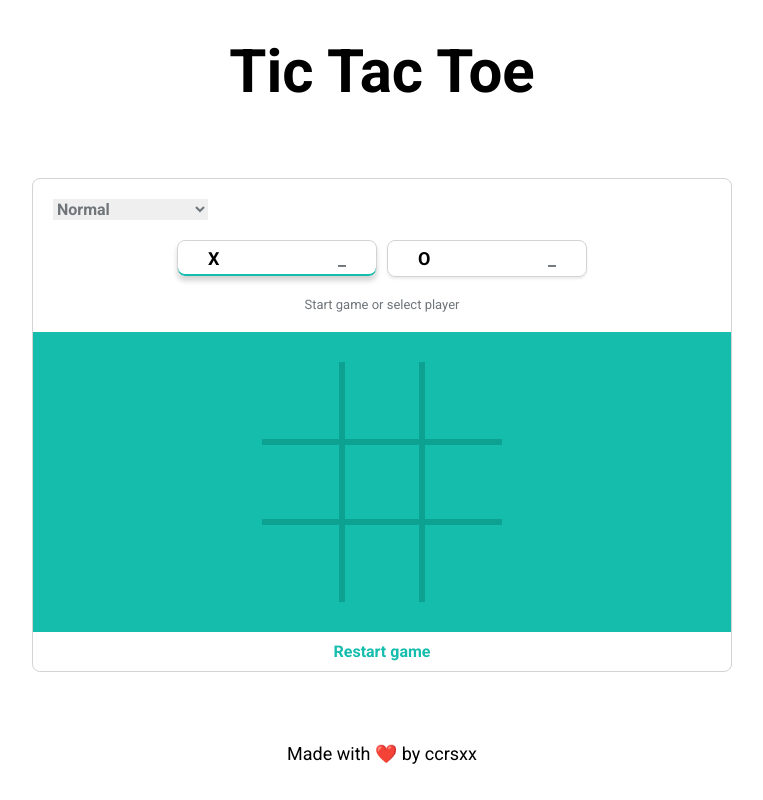
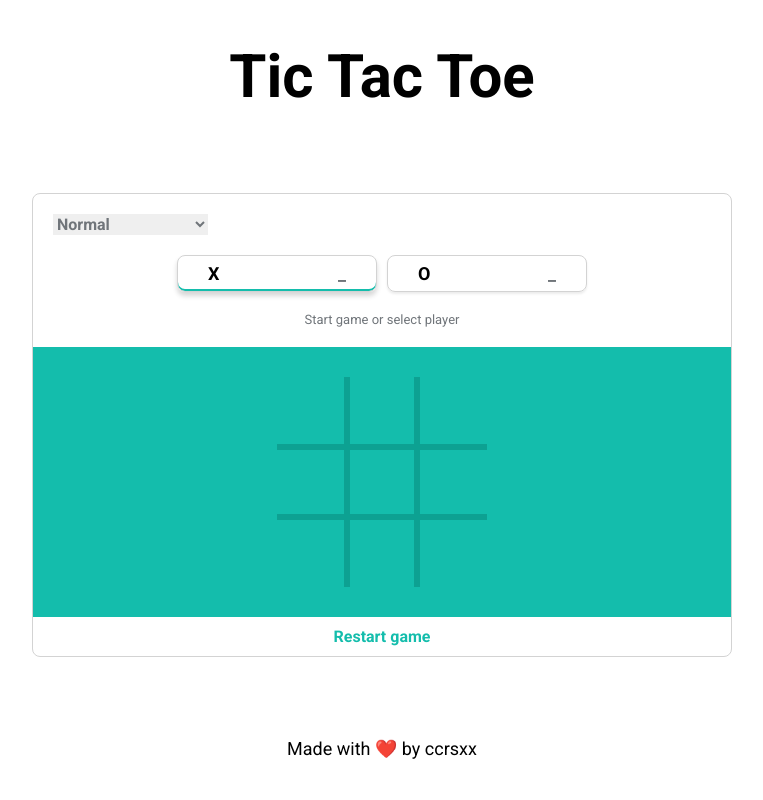
Before and after one commit to ccrsxx/tic-tac-toe, a React (Create React App) app: page / in a window 1280 px wide. Shown: the whole page, without its empty margins (258-1021 px from the left). Built offline with nearby package versions, Linux system fonts and the light colour scheme.

Commit message:
logic done, computer tomorrow

```diff
--- a/src/App.tsx
+++ b/src/App.tsx
@@ -1,4 +1,4 @@
-import { useState, useEffect } from 'react';
+import { useState, useMemo } from 'react';
 import { Header, Game, Footer } from './components';
 
 export function App() {
@@ -7,15 +7,16 @@ export function App() {
   const [gameMode, setGameMode] = useState('normal');
   const [gameBoard, setGameBoard] = useState(Array(9).fill(''));
   const [gameWinner, setGameWinner] = useState('');
+  const [gameOver, setGameOver] = useState(false);
   const [nextPlayer, setNextPlayer] = useState('X');
-
-  useEffect(() => {
-    if (!gameWinner) calculateWinner();
-  }, [gameBoard]);
+  const [isRestarted, setIsRestarted] = useState(false);
 
   const handleMode = ({
     target: { value }
-  }: React.ChangeEvent<HTMLSelectElement>) => setGameMode(value);
+  }: React.ChangeEvent<HTMLSelectElement>) => {
+    setGameMode(value);
+    resetGame(true);
+  };
 
   const handleClick = (index: number) => () => {
     if (gameWinner || gameBoard[index]) return;
@@ -23,11 +24,17 @@ export function App() {
     const newGameBoard = [...gameBoard];
     newGameBoard[index] = nextPlayer;
 
-    setNextPlayer(nextPlayer === 'X' ? 'O' : 'X');
     setGameBoard(newGameBoard);
+    checkWinner(newGameBoard);
   };
 
-  const calculateWinner = () => {
+  const checkWinner = (newGameBoard: string[]) => {
+    if (newGameBoard.every((square) => square)) {
+      setGameWinner('draw');
+      highlightWinner([...Array(9).keys()]);
+      setTimeout(() => setGameOver(true), 600);
+    }
+
     const winningCombinations = [
       [0, 1, 2],
       [3, 4, 5],
@@ -39,36 +46,57 @@ export function App() {
       [2, 4, 6]
     ];
 
-    const indexWinner = winningCombinations.find((combination) => {
+    const indexWinner = winningCombinations.findIndex((combination) => {
       const [a, b, c] = combination;
       return (
-        gameBoard[a] &&
-        gameBoard[a] === gameBoard[b] &&
-        gameBoard[a] === gameBoard[c]
+        newGameBoard[a] &&
+        newGameBoard[a] === newGameBoard[b] &&
+        newGameBoard[a] === newGameBoard[c]
       );
     });
 
-    const winner = indexWinner ? gameBoard[indexWinner[0]] : null;
+    const winner = indexWinner !== -1 ? winningCombinations[indexWinner] : null;
 
     if (winner) {
-      setGameWinner(winner);
+      const winnerPlayer = newGameBoard[winner[0]];
 
-      gameWinner === 'X'
-        ? setPlayerScore(playerScore + 1)
-        : setComputerScore(computerScore + 1);
-    } else if (gameBoard.every((square) => square)) {
-      setGameWinner('draw');
-    }
+      setGameWinner(winnerPlayer);
+      highlightWinner(winner);
+
+      setTimeout(() => setGameOver(true), 600);
+
+      winnerPlayer === 'X'
+        ? setPlayerScore((prevScore) => prevScore + 1)
+        : setComputerScore((prevScore) => prevScore + 1);
+    } else setNextPlayer(nextPlayer === 'X' ? 'O' : 'X');
   };
 
-  const resetGame = () => {
-    setPlayerScore(0);
-    setComputerScore(0);
-    setGameMode('normal');
+  const highlightWinner = (winnerIndex: number[]) => {
+    const winnerSquares = document.querySelectorAll('.square-box');
+
+    winnerSquares.forEach(
+      (square, index) =>
+        winnerIndex.includes(index) && square.classList.add('active')
+    );
+  };
+
+  const resetGame = (softReset = false) => {
+    if (!softReset) {
+      setPlayerScore(0);
+      setComputerScore(0);
+    }
+
+    setIsRestarted(!isRestarted);
     setGameBoard(Array(9).fill(''));
     setGameWinner('');
+    setGameOver(false);
     setNextPlayer('X');
   };
+
+  const [gameBoardKey, gameStatusKey] = [
+    useMemo(() => Math.random(), [isRestarted]),
+    useMemo(() => Math.random(), [gameBoard])
+  ];
 
   return (
     <div className='App'>
@@ -80,6 +108,9 @@ export function App() {
         gameBoard={gameBoard}
         nextPlayer={nextPlayer}
         gameWinner={gameWinner}
+        gameOver={gameOver}
+        gameBoardKey={gameBoardKey}
+        gameStatusKey={gameStatusKey}
         handleMode={handleMode}
         handleClick={handleClick}
         resetGame={resetGame}
--- a/src/components/Game.tsx
+++ b/src/components/Game.tsx
@@ -6,12 +6,15 @@ interface GameProps {
   gameMode: string;
   gameBoard: string[];
   gameWinner: string;
+  gameOver: boolean;
   nextPlayer: string;
+  gameBoardKey: number;
+  gameStatusKey: number;
   handleMode: ({
     target: { value }
   }: React.ChangeEvent<HTMLSelectElement>) => void;
   handleClick: (index: number) => () => void;
-  resetGame: () => void;
+  resetGame: (isRestarted?: boolean) => void;
 }
 
 export function Game({
@@ -20,7 +23,10 @@ export function Game({
   gameMode,
   gameBoard,
   gameWinner,
+  gameOver,
   nextPlayer,
+  gameBoardKey,
+  gameStatusKey,
   handleMode,
   handleClick,
   resetGame
@@ -34,10 +40,23 @@ export function Game({
         gameMode={gameMode}
         gameWinner={gameWinner}
         nextPlayer={nextPlayer}
+        gameStatusKey={gameStatusKey}
+        gameBoardKey={gameBoardKey}
         handleMode={handleMode}
       />
-      <GameContainer gameBoard={gameBoard} handleClick={handleClick} />
-      <button className='restart-game' type='button' onClick={resetGame}>
+      <GameContainer
+        gameBoard={gameBoard}
+        gameWinner={gameWinner}
+        gameOver={gameOver}
+        gameBoardKey={gameBoardKey}
+        handleClick={handleClick}
+        resetGame={resetGame}
+      />
+      <button
+        className='restart-game'
+        type='button'
+        onClick={() => resetGame()}
+      >
         Restart game
       </button>
     </main>
--- a/src/components/GameBoard.tsx
+++ b/src/components/GameBoard.tsx
@@ -5,6 +5,8 @@ interface GameBoardProps {
   gameMode: string;
   gameWinner: string;
   nextPlayer: string;
+  gameStatusKey: number;
+  gameBoardKey: number;
   handleMode: ({
     target: { value }
   }: React.ChangeEvent<HTMLSelectElement>) => void;
@@ -17,6 +19,8 @@ export function GameBoard({
   gameMode,
   gameWinner,
   nextPlayer,
+  gameStatusKey,
+  gameBoardKey,
   handleMode
 }: GameBoardProps) {
   return (
@@ -36,18 +40,20 @@ export function GameBoard({
       <div className='game-score'>
         <div
           className={nextPlayer === 'X' ? 'player-card active' : 'player-card'}
+          key={gameBoardKey}
         >
           <p className='player-name'>X</p>
           <p className='player-score'>{!playerScore ? '_' : playerScore}</p>
         </div>
         <div
           className={nextPlayer === 'O' ? 'player-card active' : 'player-card'}
+          key={gameBoardKey + 1}
         >
           <p className='player-name'>O</p>
           <p className='player-score'>{!computerScore ? '_' : computerScore}</p>
         </div>
       </div>
-      <p className='game-status active' key={Date.now()}>
+      <p className='game-status' key={gameStatusKey}>
         {gameBoard.every((square) => !square) ? (
           'Start game or select player'
         ) : gameWinner ? (
--- a/src/components/GameContainer.tsx
+++ b/src/components/GameContainer.tsx
@@ -21,13 +21,53 @@ function SquareBox({ square, handleClick }: SquareBoxProps) {
 
 interface GameContainerProps {
   gameBoard: string[];
+  gameWinner: string;
+  gameOver: boolean;
+  gameBoardKey: number;
   handleClick: (index: number) => () => void;
+  resetGame: (isRestarted?: boolean) => void;
 }
 
-export function GameContainer({ gameBoard, handleClick }: GameContainerProps) {
+export function GameContainer({
+  gameBoard,
+  gameWinner,
+  gameOver,
+  gameBoardKey,
+  resetGame,
+  handleClick
+}: GameContainerProps) {
+  const [xColor, oColor] = [{ color: '#545454' }, { color: '#f2ebd3' }];
   return (
-    <div className='game-container'>
-      <div className='square-container'>
+    <div
+      style={gameWinner ? { cursor: 'pointer', zIndex: '1' } : undefined}
+      className='game-container'
+      onClick={gameWinner ? () => resetGame(true) : undefined}
+    >
+      <div
+        style={{ display: gameOver ? 'block' : 'none' }}
+        className='game-over'
+      >
+        <h2 className='game-winner'>
+          {gameWinner === 'draw' ? (
+            <>
+              <span style={xColor}>X</span>
+              <span style={oColor}>O</span>
+            </>
+          ) : gameWinner === 'X' ? (
+            <span style={xColor}>X</span>
+          ) : (
+            <span style={oColor}>O</span>
+          )}
+        </h2>
+        <h3 className='game-text'>
+          {gameWinner === 'draw' ? 'DRAW!' : 'WINNER!'}
+        </h3>
+      </div>
+      <div
+        style={{ display: gameOver ? 'none' : 'grid' }}
+        className='square-container'
+        key={gameBoardKey}
+      >
         {gameBoard.map((square, index) => (
           <SquareBox
             key={index}
--- a/src/styles/scss/_Game.scss
+++ b/src/styles/scss/_Game.scss
@@ -36,13 +36,20 @@
         padding: 0.7rem 3rem;
         border: var(--border);
         border-radius: var(--border-radius);
+        box-shadow: 0 2px 2.5px rgb(0 0 0 / 8%);
         font-weight: bold;
         font-size: 1.8rem;
-        box-shadow: 0 2px 2.5px rgb(0 0 0 / 8%);
         transition: box-shadow 300ms ease-in-out;
 
         &.active {
-          box-shadow: 0 4px 5px rgb(0 0 0 / 16%), 0 -2px var(--game-bg) inset;
+          animation: edge 300ms ease-in-out forwards;
+
+          @keyframes edge {
+            to {
+              box-shadow: 0 4px 5px rgb(0 0 0 / 16%),
+                0 -2px var(--game-bg) inset;
+            }
+          }
         }
 
         .player-name {
@@ -75,35 +82,87 @@
   }
 
   .game-container {
+    cursor: default;
     display: grid;
     place-content: center;
     padding: 3rem;
     background-color: var(--game-bg);
 
     .square-container {
-      width: 24rem;
-      height: 24rem;
+      width: 21rem;
+      height: 21rem;
       display: grid;
-      grid-template-columns: repeat(3, 8rem);
-      grid-template-rows: repeat(3, 8rem);
+      grid-template-columns: repeat(3, 7rem);
+      grid-template-rows: repeat(3, 7rem);
       overflow: hidden;
 
       .square-box {
-        cursor: pointer;
         display: grid;
         place-content: center;
-        outline: 3.5px solid var(--square-border);
-        font-size: 6rem;
+        outline: 3.5px solid transparent;
+        font-size: 5rem;
         font-weight: bold;
+
+        animation: blend 300ms ease-in-out forwards;
+
+        @keyframes blend {
+          from {
+            outline-color: var(--game-bg);
+          }
+          to {
+            outline-color: var(--square-border);
+          }
+        }
 
         .square {
           opacity: 0;
-          transition: opacity 300ms ease-in-out;
+          transition: all 300ms ease-in-out;
+          transition-property: opacity, background-color;
 
           &.active {
             opacity: 1;
           }
         }
+
+        &.active {
+          .square {
+            text-align: center;
+            width: 6rem;
+            height: 6rem;
+            background-color: lightcoral;
+            border-radius: 1rem;
+            z-index: 5;
+          }
+        }
+      }
+    }
+
+    .game-over {
+      width: 21rem;
+      height: 21rem;
+      display: grid;
+      place-content: center;
+      text-align: center;
+
+      animation: fade 300ms ease-in-out forwards;
+
+      @keyframes fade {
+        from {
+          opacity: 0;
+        }
+        to {
+          opacity: 1;
+        }
+      }
+
+      .game-winner {
+        font-size: 15rem;
+        margin: -2rem;
+      }
+
+      .game-text {
+        font-size: 4rem;
+        color: #545454;
       }
     }
   }
--- a/tsconfig.json
+++ b/tsconfig.json
@@ -14,7 +14,8 @@
     "resolveJsonModule": true,
     "isolatedModules": true,
     "noEmit": true,
-    "jsx": "react-jsx"
+    "jsx": "react-jsx",
+    "downlevelIteration": true
   },
   "include": ["src"]
 }
```
